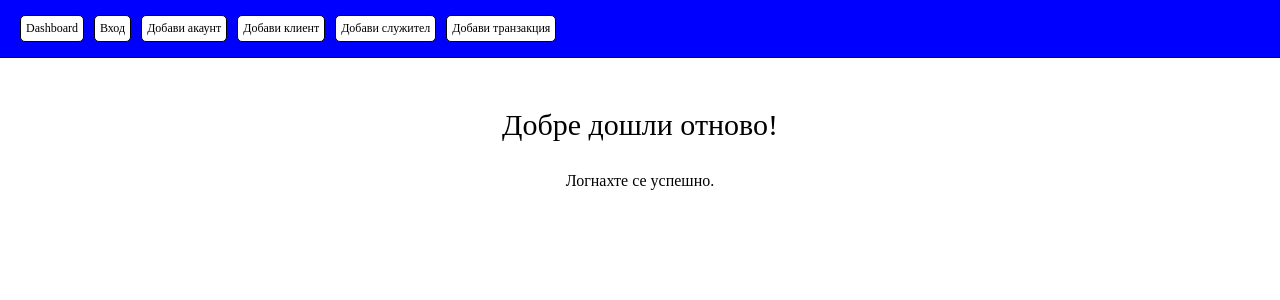
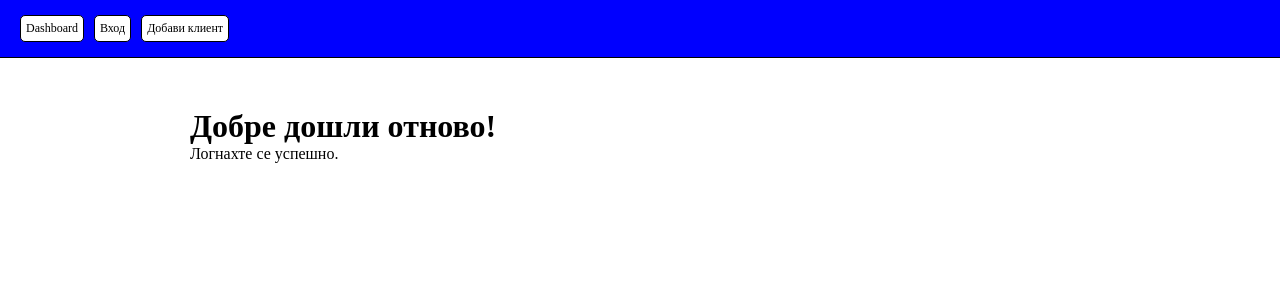
Before and after one commit to nikolayyyyyyyyy/Bank-System, a Vue app in the folder vue_js/: page / in a window 1280 px wide. Shown: the top 300 px of the page. Built offline with nearby package versions, Linux system fonts and the light colour scheme; a web font is replaced by a local one.

Commit message:
refactoring

```diff
--- a/vue_js/src/App.vue
+++ b/vue_js/src/App.vue
@@ -2,17 +2,8 @@
   <nav class="nav">
     <router-link class="nav-link" to="/">Dashboard</router-link>
     <router-link class="nav-link" to="/login">Вход</router-link>
-    <router-link class="nav-link" to="/create-account">
-      Добави акаунт
-    </router-link>
     <router-link class="nav-link" to="/create-client">
       Добави клиент
-    </router-link>
-    <router-link class="nav-link" to="/create-employee">
-      Добави служител
-    </router-link>
-    <router-link class="nav-link" to="/create-transaction">
-      Добави транзакция
     </router-link>
   </nav>
 
--- a/vue_js/src/router/index.js
+++ b/vue_js/src/router/index.js
@@ -1,9 +1,6 @@
 import { createRouter, createWebHistory } from "vue-router";
 import Dashboard from "../views/DashboardView.vue";
-import CreateAccountView from "@/views/CreateAccountView.vue";
 import CreateClientView from "@/views/CreateClientView.vue";
-import CreateEmployeeView from "@/views/CreateEmployeeView.vue";
-import CreateTransactionView from "@/views/CreateTransactionView.vue";
 import LoginView from "@/views/LoginView.vue";
 
 const routes = [
@@ -13,24 +10,9 @@ const routes = [
     component: Dashboard,
   },
   {
-    path: "/create-account",
-    name: "create_account",
-    component: CreateAccountView,
-  },
-  {
     path: "/create-client",
     name: "create_client",
     component: CreateClientView,
-  },
-  {
-    path: "/create-employee",
-    name: "create_employee",
-    component: CreateEmployeeView,
-  },
-  {
-    path: "/create-transaction",
-    name: "create_transaction",
-    component: CreateTransactionView,
   },
   {
     path: "/login",
--- a/vue_js/src/views/CreateAccountView.vue
+++ /dev/null
@@ -1,3 +0,0 @@
-<template>
-  <div></div>
-</template>
--- a/vue_js/src/views/CreateEmployeeView.vue
+++ /dev/null
@@ -1,3 +0,0 @@
-<template>
-  <div></div>
-</template>
--- a/vue_js/src/views/CreateTransactionView.vue
+++ /dev/null
@@ -1,3 +0,0 @@
-<template>
-  <div></div>
-</template>
--- a/vue_js/src/views/DashboardView.vue
+++ b/vue_js/src/views/DashboardView.vue
@@ -7,33 +7,4 @@
   <div class="content"></div>
 </template>
 
-<style scoped>
-.greetings h1 {
-  font-size: 30px;
-  font-weight: 400;
-  text-align: center;
-}
-
-.greetings p {
-  margin-block: 30px;
-  text-align: center;
-}
-
-.content {
-  display: flex;
-  flex-direction: column;
-  align-items: flex-start;
-}
-
-a {
-  text-decoration: none;
-  color: black;
-  width: 50%;
-  border: 3px solid gray;
-  padding: 10px;
-}
-
-a:hover {
-  background-color: blanchedalmond;
-}
-</style>
+<style scoped></style>
```
